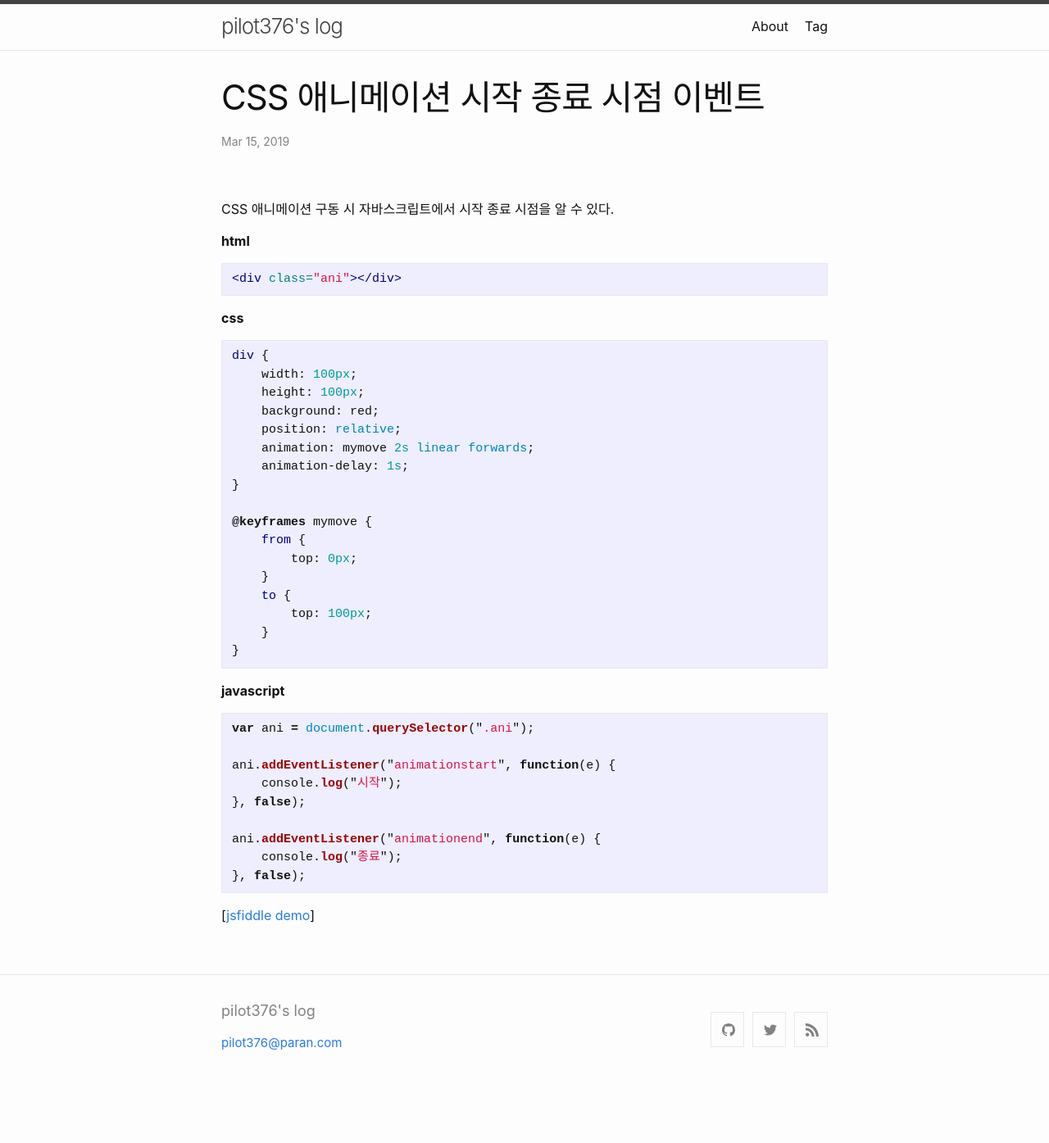
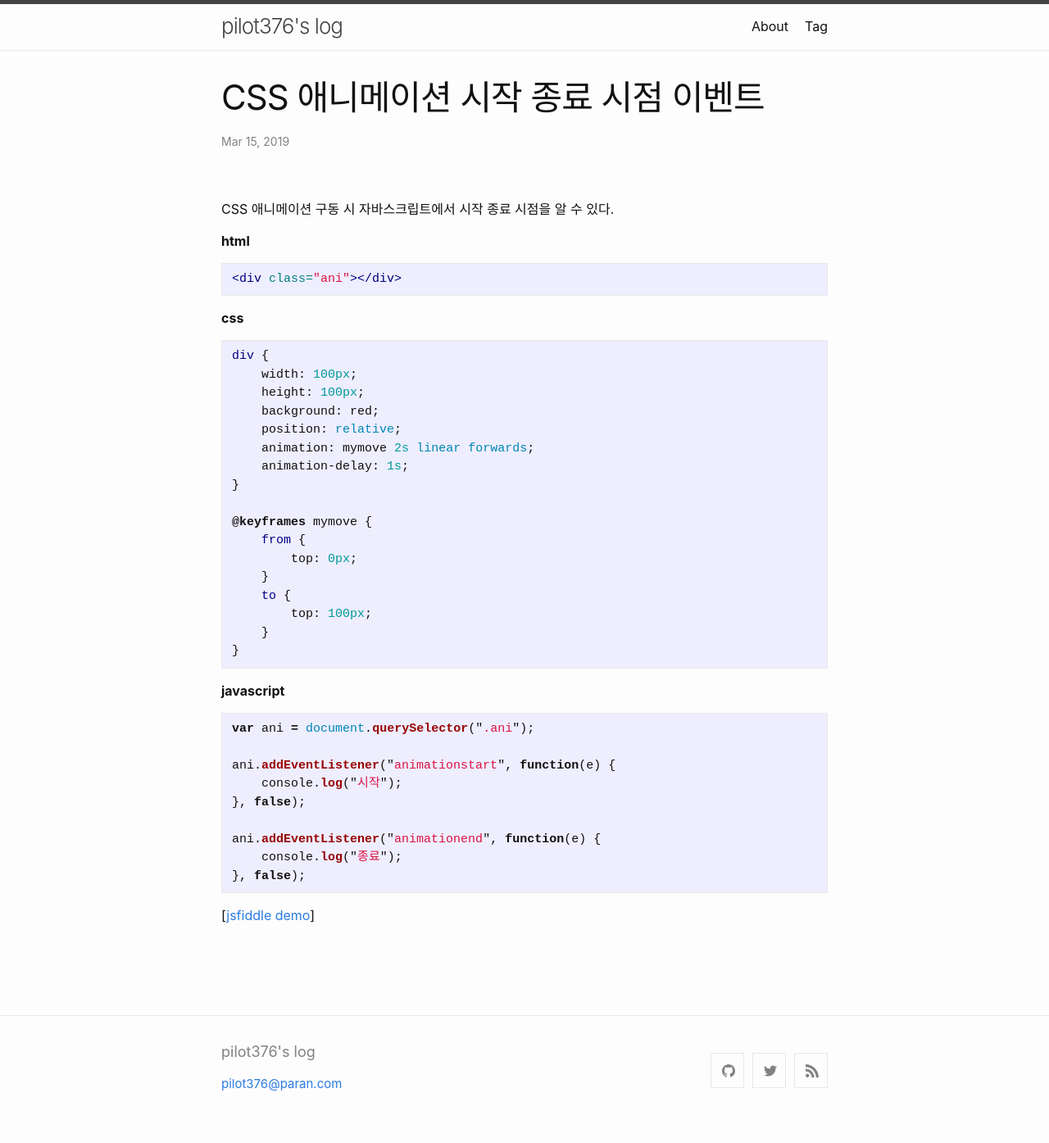
Before and after one commit to pilot376/pilot376.github.io, a Jekyll site: the page built from _posts/2019-03-15-animation-event.md, in a window 1280 px wide. Shown: the whole page at 82% size. Built offline with Jekyll 4.4.1, drawn with Linux system fonts in a browser that asks for light colours; comment, search, counter and statistics services are not loaded; before the commit the page ends 1345 px from its top, so only the background shows below that.

Commit message:
#7 댓글창 상단 간격 수정

```diff
--- a/_sass/minima/_layout.scss
+++ b/_sass/minima/_layout.scss
@@ -298,3 +298,11 @@
   width: -webkit-calc(50% - (#{$spacing-unit} / 2));
   width:         calc(50% - (#{$spacing-unit} / 2));
 }
+
+
+/**
+ * Grid disqus_thread
+ */
+#disqus_thread {
+  padding-top:50px;
+}
```
